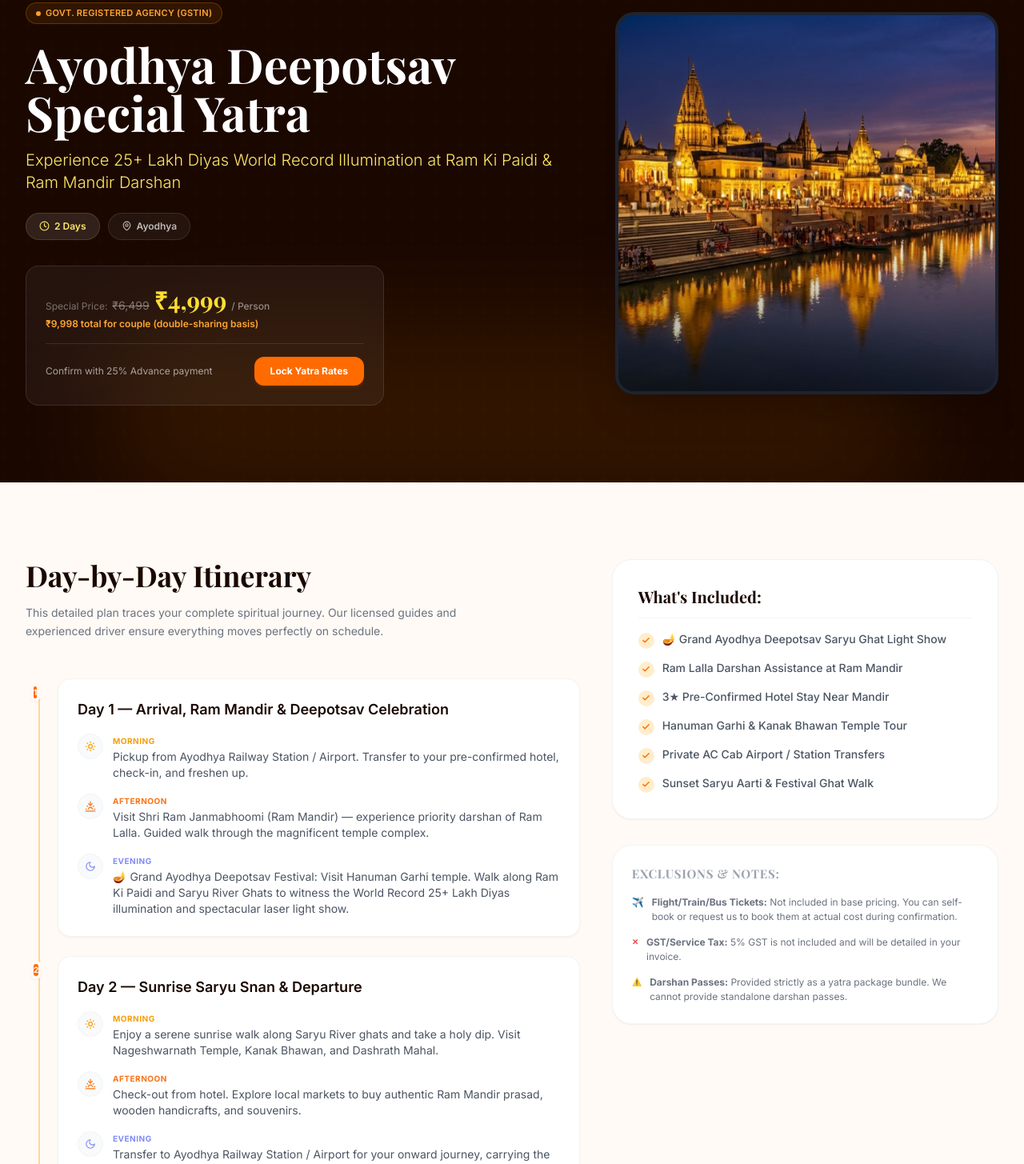
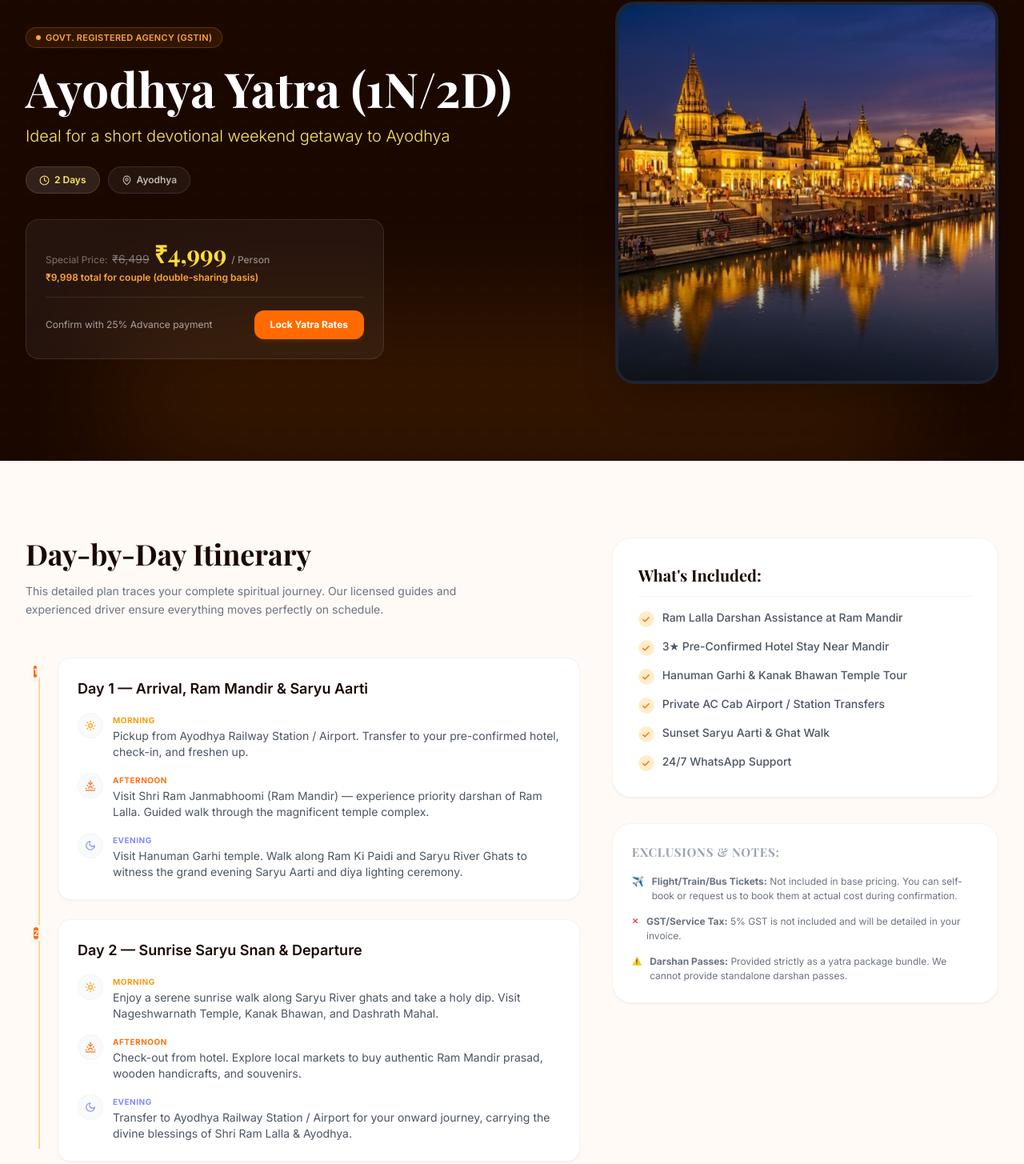
Before and after one commit to digitacurve/ayodhya-landing, a Next.js app: page /packages/ayodhya-1n2d in a window 1280 px wide. Shown: the part 197-1652 px from the top of the page at 80% size. Built offline with nearby package versions, Linux system fonts and the light colour scheme.

Commit message:
Remove Deepotsav references and restore standard Ayodhya Yatra (1N/2D) package

```diff
--- a/app/packages/[id]/page.tsx
+++ b/app/packages/[id]/page.tsx
@@ -131,7 +131,7 @@ const customItineraries: Record<
   "ayodhya-1n2d": {
     days: [
       {
-        title: "Day 1 — Arrival, Ram Mandir & Deepotsav Celebration",
+        title: "Day 1 — Arrival, Ram Mandir & Saryu Aarti",
         activities: [
           {
             time: "Morning",
@@ -143,7 +143,7 @@ const customItineraries: Record<
           },
           {
             time: "Evening",
-            activity: "🪔 Grand Ayodhya Deepotsav Festival: Visit Hanuman Garhi temple. Walk along Ram Ki Paidi and Saryu River Ghats to witness the World Record 25+ Lakh Diyas illumination and spectacular laser light show.",
+            activity: "Visit Hanuman Garhi temple. Walk along Ram Ki Paidi and Saryu River Ghats to witness the grand evening Saryu Aarti and diya lighting ceremony.",
           },
         ],
       },
@@ -160,7 +160,7 @@ const customItineraries: Record<
           },
           {
             time: "Evening",
-            activity: "Transfer to Ayodhya Railway Station / Airport for your onward journey, carrying the radiant blessings of Ayodhya Deepotsav & Ram Lalla.",
+            activity: "Transfer to Ayodhya Railway Station / Airport for your onward journey, carrying the divine blessings of Shri Ram Lalla & Ayodhya.",
           },
         ],
       },
--- a/components/LeadCapture.tsx
+++ b/components/LeadCapture.tsx
@@ -14,7 +14,7 @@ const WEB3FORMS_KEY      = "91c6129d-ac01-41e8-ae6a-3b04e733c34f";
 const REDIRECT    = "/thank-you";
 
 const TOURS = [
-  "Ayodhya Deepotsav Special Yatra",
+  "Ayodhya Yatra (1N/2D)",
   "Dev Diwali Special: Varanasi Ayodhya Yatra",
   "Ayodhya Same Day Tour",
   "Varanasi Same Day Tour",
@@ -90,7 +90,7 @@ function LeadForm() {
       const tourMapping: Record<string, string> = {
         "ayodhya-same-day": "Ayodhya Same Day Tour",
         "varanasi-same-day": "Varanasi Same Day Tour",
-        "ayodhya-1n2d": "Ayodhya Deepotsav Special Yatra",
+        "ayodhya-1n2d": "Ayodhya Yatra (1N/2D)",
         "varanasi-1n2d": "Varanasi Yatra (1N/2D)",
         "varanasi-ayodhya-2n3d": "Dev Diwali Special: Varanasi Ayodhya Yatra",
         "prayagraj-same-day": "Prayagraj Same Day Tour",
--- a/data/packagesData.ts
+++ b/data/packagesData.ts
@@ -85,8 +85,8 @@ export const packages: PackageItem[] = [
   },
   {
     id: "ayodhya-1n2d",
-    name: "Ayodhya Deepotsav Special Yatra",
-    subtitle: "Experience 25+ Lakh Diyas World Record Illumination at Ram Ki Paidi & Ram Mandir Darshan",
+    name: "Ayodhya Yatra (1N/2D)",
+    subtitle: "Ideal for a short devotional weekend getaway to Ayodhya",
     duration: "2 Days",
     cities: ["Ayodhya"],
     price: 9998,
@@ -94,18 +94,18 @@ export const packages: PackageItem[] = [
     image: "/places/ram-ki-paidi.jpg",
     popular: true,
     featured: true,
-    ctaText: "Get Deepotsav Details",
+    ctaText: "Get Tour Details",
     accent: "#FF6B00",
     features: [
-      "🪔 Grand Ayodhya Deepotsav Saryu Ghat Light Show",
       "Ram Lalla Darshan Assistance at Ram Mandir",
       "3★ Pre-Confirmed Hotel Stay Near Mandir",
       "Hanuman Garhi & Kanak Bhawan Temple Tour",
       "Private AC Cab Airport / Station Transfers",
-      "Sunset Saryu Aarti & Festival Ghat Walk",
+      "Sunset Saryu Aarti & Ghat Walk",
+      "24/7 WhatsApp Support",
     ],
     priceSuffix: " / Person",
-    note: "🪔 Ayodhya Deepotsav World Record Edition — Limited Slot Booking",
+    note: "Ideal for a short divine weekend escape",
   },
   {
     id: "varanasi-1n2d",
```
Also changed, not shown: public/llms.txt.
